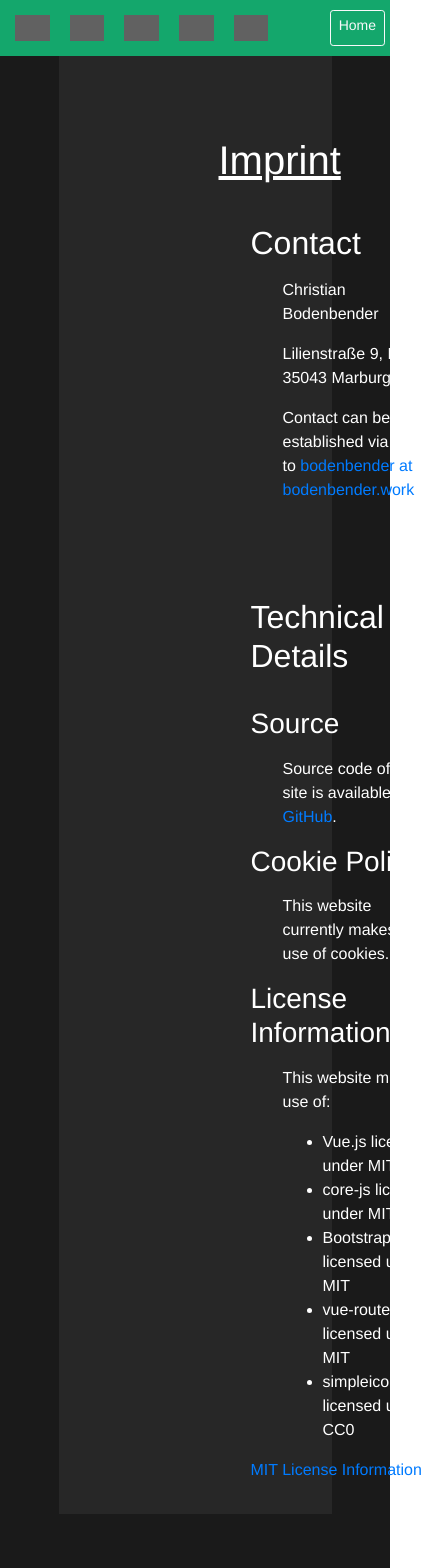
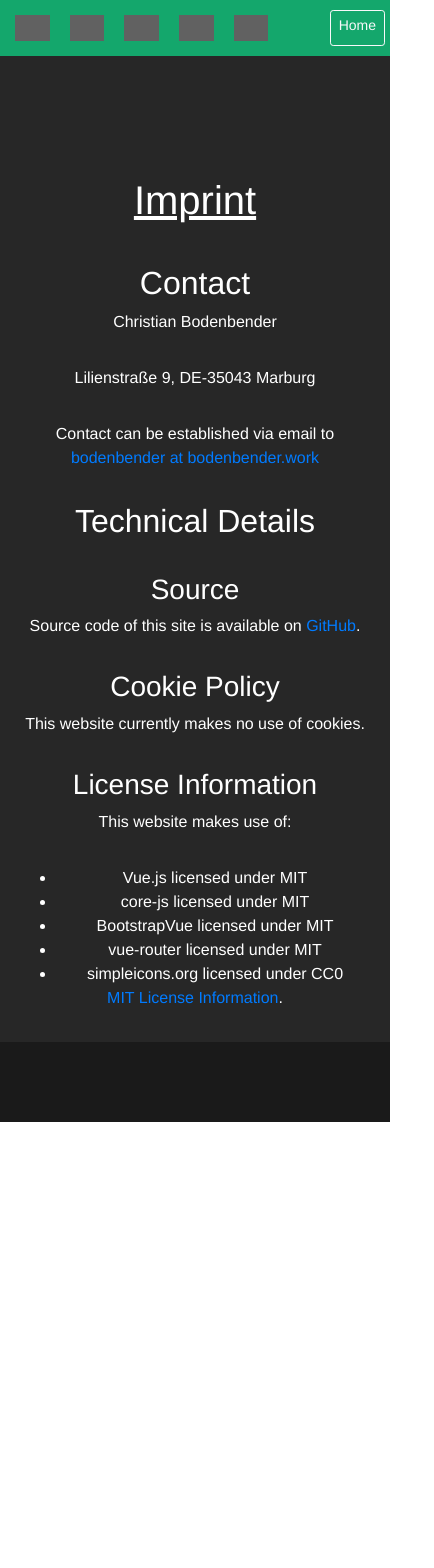
Before and after one commit to KeyboardKobold/bodenbender.work, a Vue app: page /imprint in a window 390 px wide. Shown: the top 1568 px of the page, 434 px wide, since content can reach past the window. After the commit the page ends 1122 px from the top, so only its background shows below. Built offline with nearby package versions, Linux system fonts and the light colour scheme; grey boxes are pictures that could not be loaded.

Commit message:
added responsive design for mobile

```diff
--- a/src/App.vue
+++ b/src/App.vue
@@ -46,4 +46,10 @@ hr {
   background-color: #747474;
 }
 
+@media screen and (max-width: 720px) {
+  #content {
+    margin: 0;
+  }
+}
+
 </style>
--- a/src/components/About.vue
+++ b/src/components/About.vue
@@ -48,4 +48,20 @@
     text-align: center;
 }
 
+@media screen and (max-width: 720px) {
+    .content {
+        display: flex;
+        flex-flow: row wrap;
+        justify-content: center;
+        padding: 5em 1em 2em 1em;
+        text-align: center;
+    }
+
+    .image img {
+        height: 70vw;
+        border-radius: 50%;
+        margin: 0 0 2em 0;
+    }
+}
+
 </style>
--- a/src/views/Home.vue
+++ b/src/views/Home.vue
@@ -19,10 +19,4 @@
 
 <style scoped>
 
-    #panels {
-        display: flex;
-        flex-flow: column wrap;
-        justify-content: space-evenly;
-    }
-
 </style>
--- a/src/views/Imprint.vue
+++ b/src/views/Imprint.vue
@@ -67,4 +67,34 @@ h1 {
     text-decoration: underline;
 }
 
+@media screen and (max-width: 1024px) {
+    .content {
+        display: flex;
+        flex-flow: column wrap;
+        justify-content: center;
+        padding: 5em 1em 2em 1em;
+        text-align: center;
+    }
+
+    .contact {
+        margin: 0;
+    }
+
+    .tech {
+        margin: 0;
+    }
+
+    p {
+        margin: 0 0 2em 0;
+    }
+
+    ul {
+        margin: 0;
+    }
+
+    h1 {
+        margin: 1em 0 1em 0;
+    }
+}
+
 </style>
```
